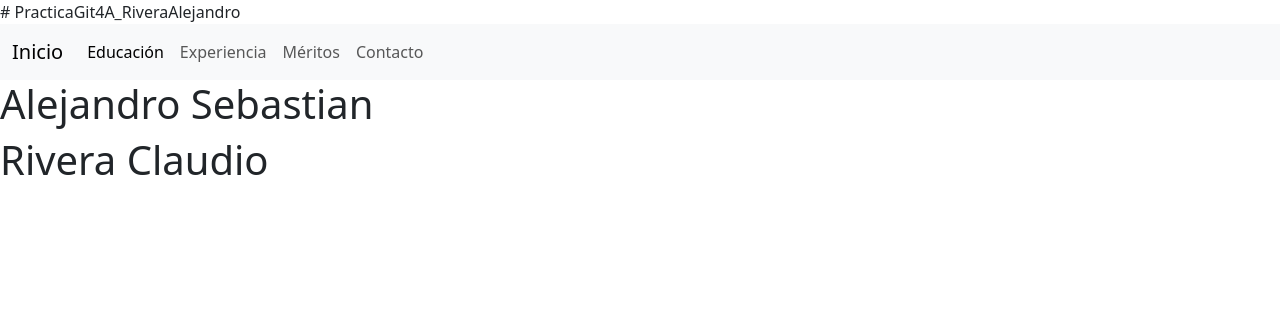
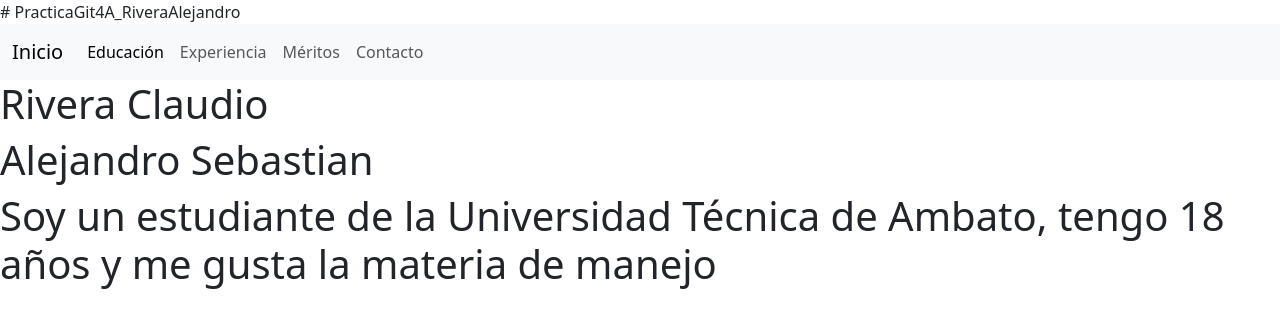
Before and after one commit to Alej0sebs/PracticaGit4A_RiveraAlejandro, a plain HTML site: page index.html in a window 1280 px wide. Drawn offline with nearby package versions, Linux system fonts and the light colour scheme.

Commit message:
Se agregó un resumen de mi CV

```diff
--- a/index.html
+++ b/index.html
@@ -38,8 +38,9 @@
         </div>
       </nav>
 <section>
+    <h1>Rivera Claudio</h1>
     <h1>Alejandro Sebastian</h1>
-    <h1>Rivera Claudio</h1>
+    <h1>Soy un estudiante de la Universidad Técnica de Ambato, tengo 18 años y me gusta la materia de manejo</h1>
 </section>
 
 </body>
```
